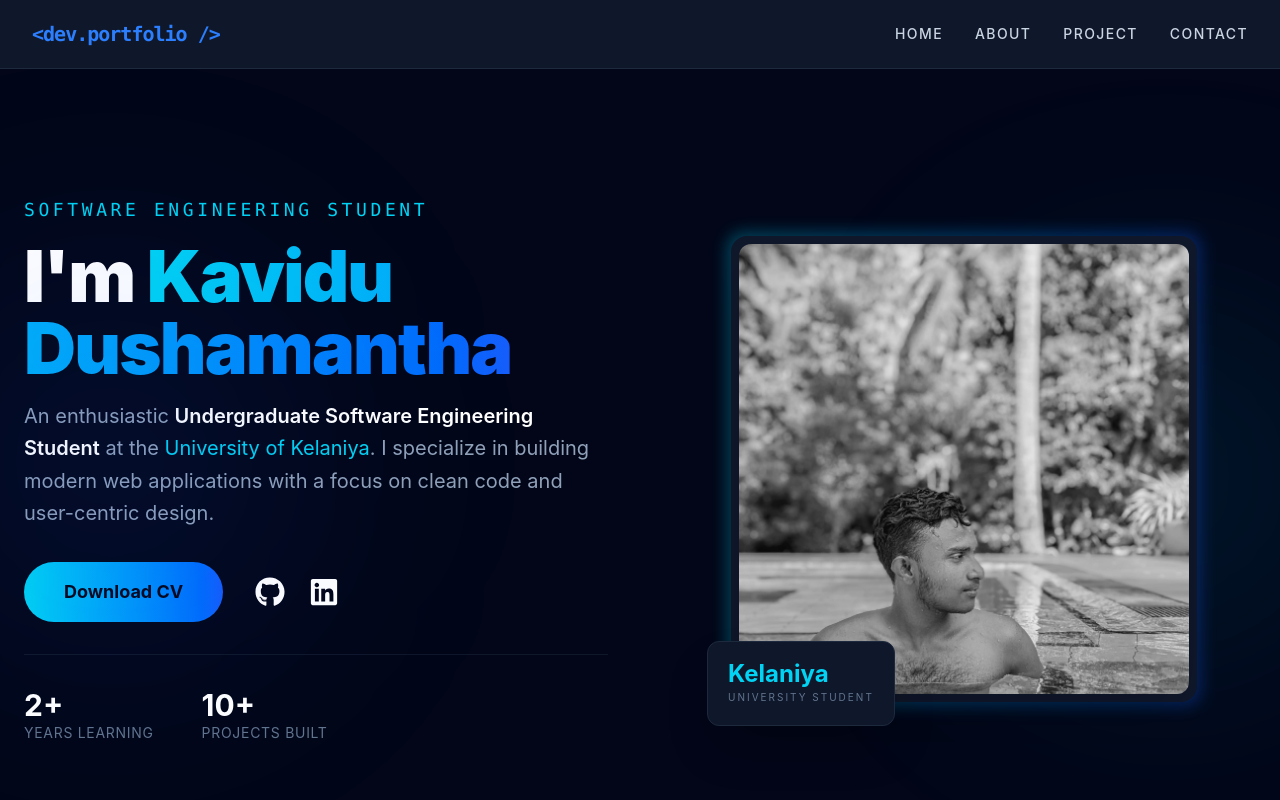
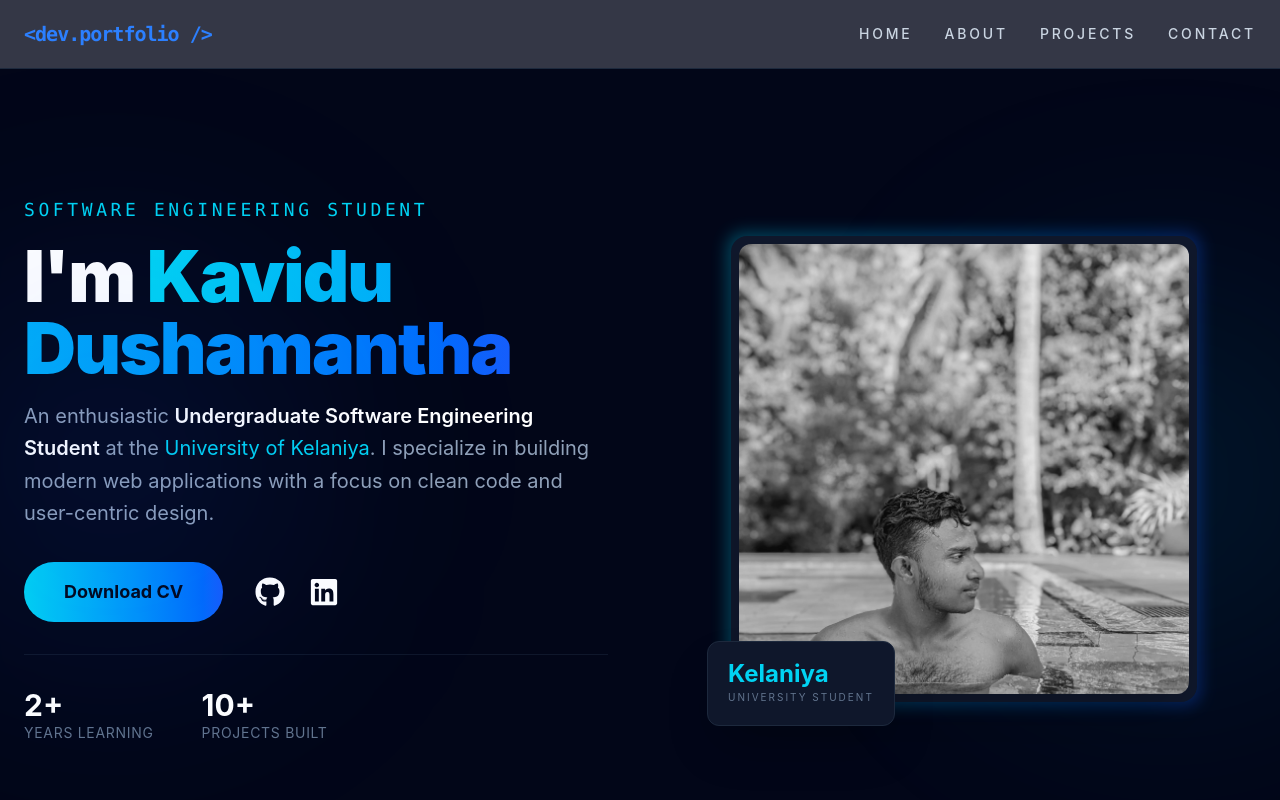
Before and after one commit to kavidu717/portfolio, a React app: page / in a window 1280 px wide. Shown: the top 800 px of the page. Built offline with nearby package versions, Linux system fonts and the light colour scheme; the HTML template or start-up script is replaced by a standard one.

Commit message:
do the mobile responsive

```diff
--- a/src/components/Navbar.jsx
+++ b/src/components/Navbar.jsx
@@ -1,49 +1,72 @@
+import React, { useState } from "react";
 import { Link } from "react-router-dom";
+import { HiMenuAlt3, HiX } from "react-icons/hi";
+import { motion, AnimatePresence } from "framer-motion";
+
+
+const NavItem = ({ to, label, onClick }) => (
+  <Link
+    to={to}
+    onClick={onClick}
+    className="text-slate-300 hover:text-cyan-400 text-sm font-medium uppercase tracking-[0.2em] transition-all duration-300 ease-in-out hover:scale-105"
+  >
+    {label}
+  </Link>
+);
 
 export default function Navbar() {
+  const [isOpen, setIsOpen] = useState(false);
+  const closeMenu = () => setIsOpen(false);
+
   return (
-    <>
+    <div className="bg-slate-950/80 sticky top-0 z-[100] border-b border-slate-800 backdrop-blur-md">
+      <div className="max-w-7xl mx-auto px-6 py-5 flex justify-between items-center">
 
-      <div className="flex justify-between items-center bg-slate-900 px-8 py-5 w-full sticky top-0 z-50 border-b border-slate-800 backdrop-blur">
 
-        {/* Logo Section */}
         <div className="text-white group cursor-pointer">
-          <code className="text-xl font-bold tracking-tighter text-blue-500">
-            <span className="text-blue-500">&lt;</span>
-            dev.portfolio
-            <span className="text-blue-500"> /&gt;</span>
-          </code>
+          <Link to="/home">
+            <code className="text-xl font-bold tracking-tighter text-blue-500">
+              <span className="text-blue-500">&lt;</span>
+              dev.portfolio
+              <span className="text-blue-500"> /&gt;</span>
+            </code>
+          </Link>
         </div>
 
 
-        <nav className="flex gap-8 items-center">
-          <Link
-            className="text-slate-300 hover:text-white text-sm font-medium uppercase tracking-widest transition-all duration-300 ease-in-out hover:scale-105"
-            to="/home"
-          >
-            Home
-          </Link>
-          <Link
-            className="text-slate-300 hover:text-white text-sm font-medium uppercase tracking-widest transition-all duration-300 ease-in-out hover:scale-105"
-            to="/about"
-          >
-            About
-          </Link>
-          <Link
-            className="text-slate-300 hover:text-white text-sm font-medium uppercase tracking-widest transition-all duration-300 ease-in-out hover:scale-105"
-            to="/projects"
-          >
-            Project
-          </Link>
-          <Link
-            className="text-slate-300 hover:text-white text-sm font-medium uppercase tracking-widest transition-all duration-300 ease-in-out hover:scale-105"
-            to="/contact"
-          >
-            Contact
-          </Link>
+        <nav className="hidden md:flex gap-8 items-center">
+          <NavItem to="/home" label="Home" />
+          <NavItem to="/about" label="About" />
+          <NavItem to="/projects" label="Projects" />
+          <NavItem to="/contact" label="Contact" />
         </nav>
 
+
+        <div className="md:hidden">
+          <button onClick={() => setIsOpen(!isOpen)} className="text-cyan-400 text-3xl">
+            {isOpen ? <HiX /> : <HiMenuAlt3 />}
+          </button>
+        </div>
       </div>
-    </>
+
+
+      <AnimatePresence>
+        {isOpen && (
+          <motion.div
+            initial={{ opacity: 0, height: 0 }}
+            animate={{ opacity: 1, height: "auto" }}
+            exit={{ opacity: 0, height: 0 }}
+            className="md:hidden bg-slate-900 border-b border-slate-800 overflow-hidden"
+          >
+            <div className="flex flex-col gap-6 px-8 py-10">
+              <NavItem to="/home" label="Home" onClick={closeMenu} />
+              <NavItem to="/about" label="About" onClick={closeMenu} />
+              <NavItem to="/projects" label="Projects" onClick={closeMenu} />
+              <NavItem to="/contact" label="Contact" onClick={closeMenu} />
+            </div>
+          </motion.div>
+        )}
+      </AnimatePresence>
+    </div>
   );
 }
```
